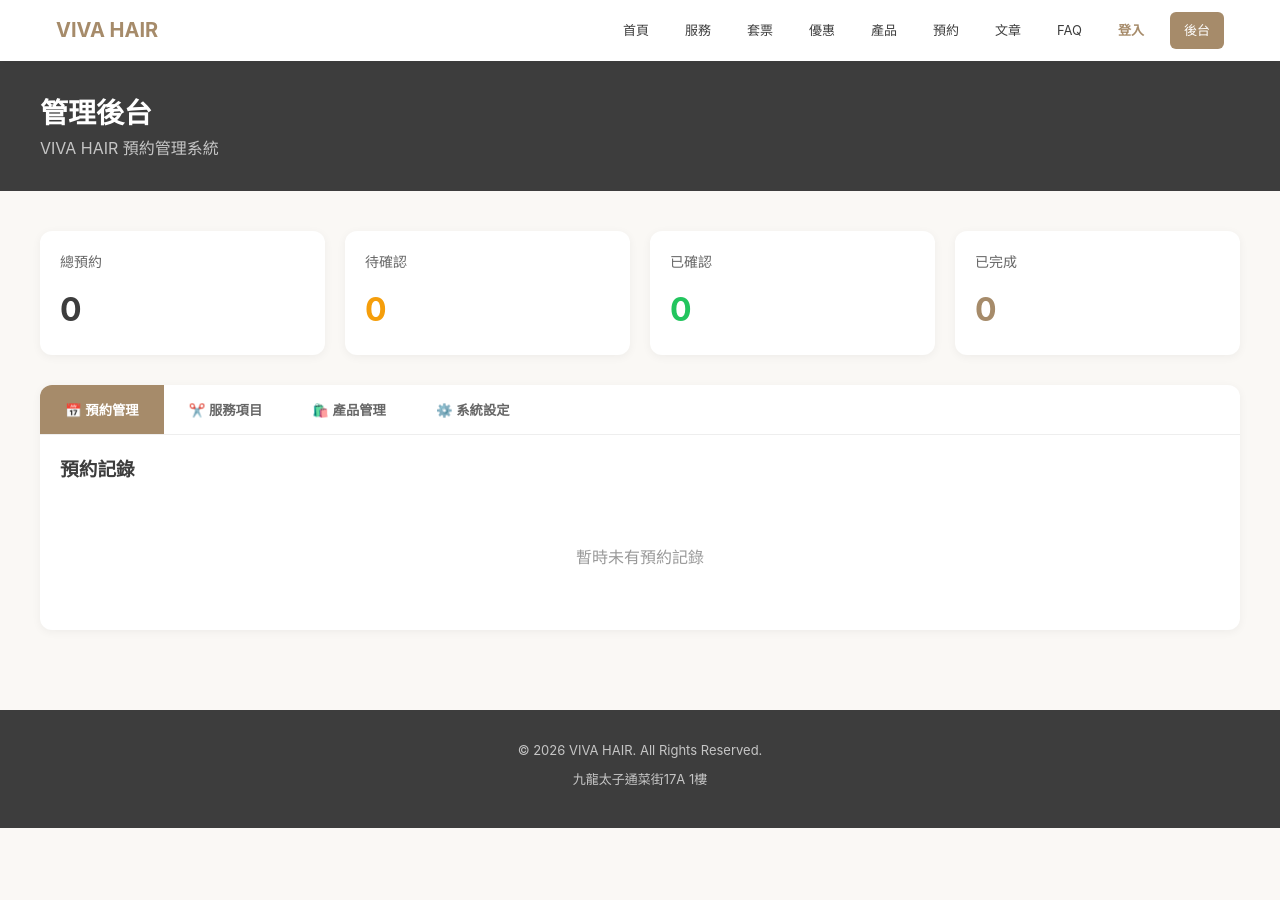
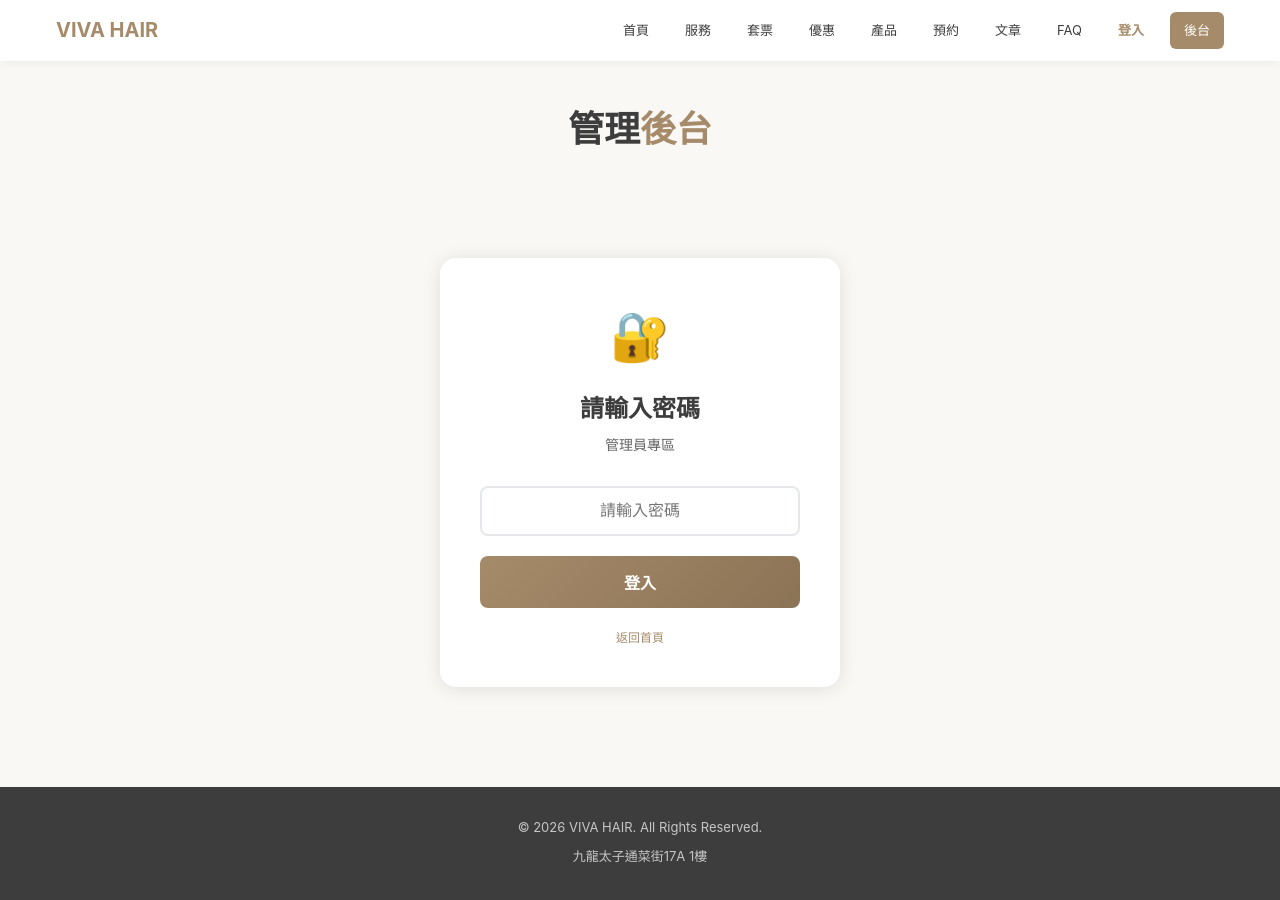
Before and after one commit to PANDORASPA/Hair-salon, a Next.js app: page /admin in a window 1280 px wide. Shown: the top 900 px of the page. Before the commit the page ends 828 px from the top, so only its background shows below. Built offline with nearby package versions, Linux system fonts and the light colour scheme.

Commit message:
Update page.js

```diff
--- a/app/admin/page.js
+++ b/app/admin/page.js
@@ -1,15 +1,64 @@
 'use client'
 
 import { useState, useEffect } from 'react'
+import { useRouter } from 'next/navigation'
 
 export default function Admin() {
+  const [isAuthenticated, setIsAuthenticated] = useState(false)
+  const [password, setPassword] = useState('')
+  const [error, setError] = useState('')
   const [bookings, setBookings] = useState([])
   const [activeTab, setActiveTab] = useState('bookings')
+  const router = useRouter()
+
+  // 密碼 (可以改)
+  const ADMIN_PASSWORD = 'viva2026'
 
   useEffect(() => {
+    // 檢查是否已經登入
+    const auth = localStorage.getItem('viva_admin_auth')
+    if (auth === 'true') {
+      setIsAuthenticated(true)
+    }
+
+    // 讀取預約資料
     const storedBookings = JSON.parse(localStorage.getItem('viva_bookings') || '[]')
     setBookings(storedBookings.reverse())
   }, [])
+
+  const handleLogin = (e) => {
+    e.preventDefault()
+    if (password === ADMIN_PASSWORD) {
+      localStorage.setItem('viva_admin_auth', 'true')
+      setIsAuthenticated(true)
+      setError('')
+    } else {
+      setError('密碼錯誤，請重試')
+    }
+  }
+
+  const handleLogout = () => {
+    localStorage.removeItem('viva_admin_auth')
+    setIsAuthenticated(false)
+    setPassword('')
+    router.push('/')
+  }
+
+  const updateStatus = (ref, newStatus) => {
+    const updated = bookings.map(b =>
+      b.ref === ref ? { ...b, status: newStatus } : b
+    )
+    setBookings(updated)
+    localStorage.setItem('viva_bookings', JSON.stringify(updated))
+  }
+
+  const deleteBooking = (ref) => {
+    if (confirm('確定要刪除呢個預約嗎？')) {
+      const updated = bookings.filter(b => b.ref !== ref)
+      setBookings(updated)
+      localStorage.setItem('viva_bookings', JSON.stringify(updated))
+    }
+  }
 
   const stats = {
     totalBookings: bookings.length,
@@ -18,17 +67,96 @@ export default function Admin() {
     completed: bookings.filter(b => b.status === 'completed').length,
   }
 
+  // 登入畫面
+  if (!isAuthenticated) {
+    return (
+      <>
+        <section style={{ padding: '40px 0', background: '#FAF8F5', textAlign: 'center' }}>
+          <h1 style={{ fontSize: '36px', color: '#3D3D3D' }}>管理<span style={{ color: '#A68B6A' }}>後台</span></h1>
+        </section>
+
+        <section style={{ padding: '60px 20px' }}>
+          <div style={{ maxWidth: '400px', margin: '0 auto', background: '#fff', borderRadius: '16px', padding: '40px', boxShadow: '0 2px 20px rgba(0,0,0,0.1)' }}>
+            <div style={{ textAlign: 'center', marginBottom: '30px' }}>
+              <div style={{ fontSize: '48px', marginBottom: '15px' }}>🔐</div>
+              <h2 style={{ color: '#3D3D3D' }}>請輸入密碼</h2>
+              <p style={{ color: '#666', fontSize: '14px', marginTop: '5px' }}>管理員專區</p>
+            </div>
+
+            <form onSubmit={handleLogin}>
+              <div style={{ marginBottom: '20px' }}>
+                <input
+                  type="password"
+                  value={password}
+                  onChange={(e) => setPassword(e.target.value)}
+                  placeholder="請輸入密碼"
+                  style={{
+                    width: '100%',
+                    padding: '14px',
+                    border: error ? '2px solid #ef4444' : '2px solid #e5e7eb',
+                    borderRadius: '8px',
+                    fontSize: '16px',
+                    textAlign: 'center'
+                  }}
+                />
+                {error && <p style={{ color: '#ef4444', fontSize: '14px', marginTop: '8px', textAlign: 'center' }}>{error}</p>}
+              </div>
+
+              <button
+                type="submit"
+                style={{
+                  width: '100%',
+                  padding: '14px',
+                  background: 'linear-gradient(135deg, #A68B6A, #8B7355)',
+                  color: '#fff',
+                  border: 'none',
+                  borderRadius: '8px',
+                  cursor: 'pointer',
+                  fontSize: '16px',
+                  fontWeight: 600
+                }}
+              >
+                登入
+              </button>
+            </form>
+
+            <p style={{ textAlign: 'center', marginTop: '20px', fontSize: '12px', color: '#999' }}>
+              <a href="/" style={{ color: '#A68B6A', textDecoration: 'none' }}>返回首頁</a>
+            </p>
+          </div>
+        </section>
+      </>
+    )
+  }
+
+  // 管理後台
   return (
     <>
       <section style={{ padding: '30px 0', background: '#3D3D3D', color: '#fff' }}>
-        <div className="container">
-          <h1 style={{ fontSize: '28px' }}>管理後台</h1>
-          <p style={{ opacity: 0.7 }}>VIVA HAIR 預約管理系統</p>
+        <div style={{ maxWidth: '1200px', margin: '0 auto', padding: '0 20px', display: 'flex', justifyContent: 'space-between', alignItems: 'center' }}>
+          <div>
+            <h1 style={{ fontSize: '28px' }}>管理後台</h1>
+            <p style={{ opacity: 0.7, fontSize: '14px' }}>VIVA HAIR 預約管理系統</p>
+          </div>
+          <button
+            onClick={handleLogout}
+            style={{
+              padding: '10px 20px',
+              background: 'transparent',
+              color: '#fff',
+              border: '1px solid rgba(255,255,255,0.3)',
+              borderRadius: '8px',
+              cursor: 'pointer'
+            }}
+          >
+            登出
+          </button>
         </div>
       </section>
 
-      <section className="section">
-        <div className="container">
+      <section style={{ padding: '40px 20px' }}>
+        <div style={{ maxWidth: '1200px', margin: '0 auto' }}>
+          {/* Stats */}
           <div style={{ display: 'grid', gridTemplateColumns: 'repeat(4, 1fr)', gap: '20px', marginBottom: '30px' }}>
             <div style={{ background: '#fff', padding: '20px', borderRadius: '12px', boxShadow: '0 2px 10px rgba(0,0,0,0.05)' }}>
               <div style={{ fontSize: '14px', color: '#666', marginBottom: '10px' }}>總預約</div>
@@ -48,6 +176,7 @@ export default function Admin() {
             </div>
           </div>
 
+          {/* Tabs */}
           <div style={{ background: '#fff', borderRadius: '12px', boxShadow: '0 2px 10px rgba(0,0,0,0.05)', overflow: 'hidden' }}>
             <div style={{ display: 'flex', borderBottom: '1px solid #eee' }}>
               {['bookings', 'services', 'products', 'settings'].map(tab => (
@@ -60,17 +189,14 @@ export default function Admin() {
                     color: activeTab === tab ? '#fff' : '#666',
                     border: 'none',
                     cursor: 'pointer',
-                    fontWeight: 600
+                    fontWeight: 600,
+                    fontSize: '14px'
                   }}
                 >
-                  {tab === 'bookings' && '📅 '}
-                  {tab === 'services' && '✂️ '}
-                  {tab === 'products' && '🛍️ '}
-                  {tab === 'settings' && '⚙️ '}
-                  {tab === 'bookings' && '預約管理'}
-                  {tab === 'services' && '服務項目'}
-                  {tab === 'products' && '產品管理'}
-                  {tab === 'settings' && '系統設定'}
+                  {tab === 'bookings' && '📅 預約管理'}
+                  {tab === 'services' && '✂️ 服務項目'}
+                  {tab === 'products' && '🛍️ 產品管理'}
+                  {tab === 'settings' && '⚙️ 系統設定'}
                 </button>
               ))}
             </div>
@@ -86,28 +212,28 @@ export default function Admin() {
                       <table style={{ width: '100%', borderCollapse: 'collapse' }}>
                         <thead>
                           <tr style={{ borderBottom: '2px solid #eee' }}>
-                            <th style={{ padding: '12px', textAlign: 'left', color: '#666' }}>編號</th>
-                            <th style={{ padding: '12px', textAlign: 'left', color: '#666' }}>客戶</th>
-                            <th style={{ padding: '12px', textAlign: 'left', color: '#666' }}>服務</th>
-                            <th style={{ padding: '12px', textAlign: 'left', color: '#666' }}>日期</th>
-                            <th style={{ padding: '12px', textAlign: 'left', color: '#666' }}>時間</th>
-                            <th style={{ padding: '12px', textAlign: 'left', color: '#666' }}>金額</th>
-                            <th style={{ padding: '12px', textAlign: 'left', color: '#666' }}>狀態</th>
-                            <th style={{ padding: '12px', textAlign: 'left', color: '#666' }}>操作</th>
+                            <th style={{ padding: '12px', textAlign: 'left', color: '#666', fontSize: '14px' }}>編號</th>
+                            <th style={{ padding: '12px', textAlign: 'left', color: '#666', fontSize: '14px' }}>客戶</th>
+                            <th style={{ padding: '12px', textAlign: 'left', color: '#666', fontSize: '14px' }}>服務</th>
+                            <th style={{ padding: '12px', textAlign: 'left', color: '#666', fontSize: '14px' }}>日期</th>
+                            <th style={{ padding: '12px', textAlign: 'left', color: '#666', fontSize: '14px' }}>時間</th>
+                            <th style={{ padding: '12px', textAlign: 'left', color: '#666', fontSize: '14px' }}>金額</th>
+                            <th style={{ padding: '12px', textAlign: 'left', color: '#666', fontSize: '14px' }}>狀態</th>
+                            <th style={{ padding: '12px', textAlign: 'left', color: '#666', fontSize: '14px' }}>操作</th>
                           </tr>
                         </thead>
                         <tbody>
                           {bookings.map((booking, index) => (
                             <tr key={index} style={{ borderBottom: '1px solid #f5f5f5' }}>
-                              <td style={{ padding: '12px', fontWeight: 600 }}>{booking.ref}</td>
-                              <td style={{ padding: '12px' }}>
+                              <td style={{ padding: '12px', fontWeight: 600, fontSize: '14px' }}>{booking.ref}</td>
+                              <td style={{ padding: '12px', fontSize: '14px' }}>
                                 <div>{booking.name}</div>
                                 <div style={{ fontSize: '12px', color: '#999' }}>{booking.phone}</div>
                               </td>
-                              <td style={{ padding: '12px' }}>{booking.service}</td>
-                              <td style={{ padding: '12px' }}>{booking.date}</td>
-                              <td style={{ padding: '12px' }}>{booking.time}</td>
-                              <td style={{ padding: '12px', fontWeight: 600, color: '#A68B6A' }}>${booking.finalPrice}</td>
+                              <td style={{ padding: '12px', fontSize: '14px' }}>{booking.service}</td>
+                              <td style={{ padding: '12px', fontSize: '14px' }}>{booking.date}</td>
+                              <td style={{ padding: '12px', fontSize: '14px' }}>{booking.time}</td>
+                              <td style={{ padding: '12px', fontWeight: 600, color: '#A68B6A', fontSize: '14px' }}>${booking.finalPrice}</td>
                               <td style={{ padding: '12px' }}>
                                 <span style={{
                                   padding: '4px 10px',
@@ -120,11 +246,27 @@ export default function Admin() {
                                 </span>
                               </td>
                               <td style={{ padding: '12px' }}>
-                                <button style={{ padding: '6px 12px', marginRight: '5px', background: '#22c55e', color: '#fff', border: 'none', borderRadius: '4px', cursor: 'pointer', fontSize: '12px' }}>
-                                  確認
-                                </button>
-                                <button style={{ padding: '6px 12px', background: '#ef4444', color: '#fff', border: 'none', borderRadius: '4px', cursor: 'pointer', fontSize: '12px' }}>
-                                  取消
+                                {booking.status === 'pending' && (
+                                  <button
+                                    onClick={() => updateStatus(booking.ref, 'confirmed')}
+                                    style={{ padding: '6px 12px', marginRight: '5px', background: '#22c55e', color: '#fff', border: 'none', borderRadius: '4px', cursor: 'pointer', fontSize: '12px' }}
+                                  >
+                                    確認
+                                  </button>
+                                )}
+                                {booking.status === 'confirmed' && (
+                                  <button
+                                    onClick={() => updateStatus(booking.ref, 'completed')}
+                                    style={{ padding: '6px 12px', marginRight: '5px', background: '#A68B6A', color: '#fff', border: 'none', borderRadius: '4px', cursor: 'pointer', fontSize: '12px' }}
+                                  >
+                                    完成
+                                  </button>
+                                )}
+                                <button
+                                  onClick={() => deleteBooking(booking.ref)}
+                                  style={{ padding: '6px 12px', background: '#ef4444', color: '#fff', border: 'none', borderRadius: '4px', cursor: 'pointer', fontSize: '12px' }}
+                                >
+                                  刪除
                                 </button>
                               </td>
                             </tr>
```
